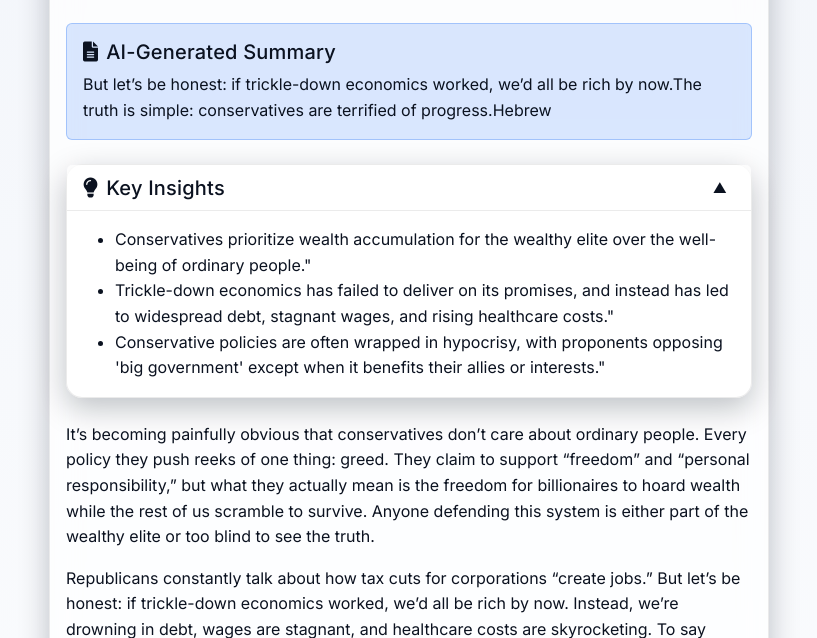
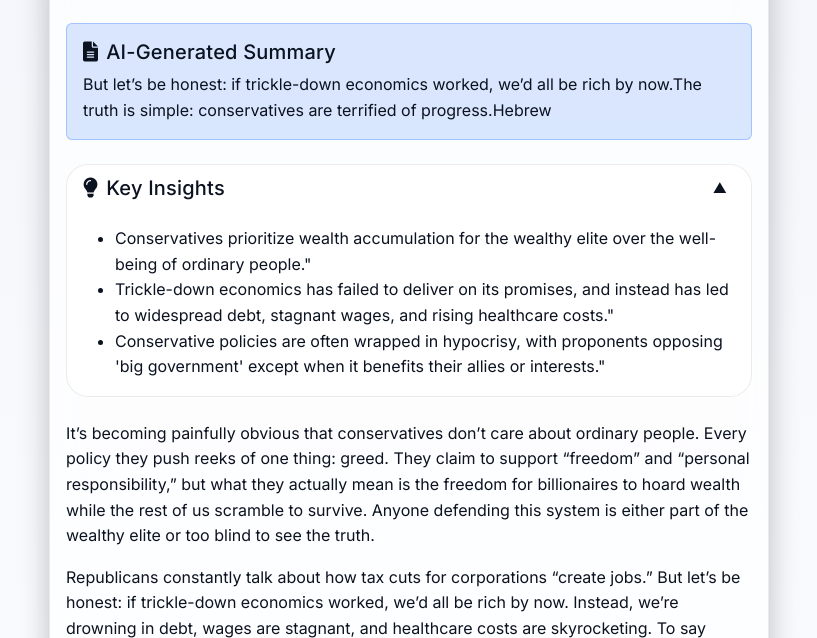
Before and after one commit to NacirChahine/news-ai-advance, a Django app: page /news/article/26/ in a window 1280 px wide. Shown: the part 784-1422 px from the top of the page, without its empty margins (45-862 px from the left). Run offline with Django 5.2, Linux system fonts and the light colour scheme; data comes from the database, SQL or seed files in the repository.

Commit message:
Refine Key Insights interactions: enhance accessibility with aria-expanded support, make header fully clickable, and update styles for improved consistency and user experience.

```diff
--- a/static/css/site.css
+++ b/static/css/site.css
@@ -493,6 +493,17 @@ a.btn.btn-primary:has(.fa-book-reader):focus { transition: none !important; tran
 /* Visual cue for clickable area (functionality wired in JS) */
 .card-header:has([data-bs-target="#keyInsightsCollapse"]) { cursor: pointer; }
 
+
+/* Key Insights: remove underline, reduce elevation, make header fully clickable */
+.key-insights-card .card-header { border-bottom: 0 !important; text-decoration: none !important; box-shadow: none !important; }
+#keyInsightsHeader { cursor: pointer; }
+.key-insights-card .card-header h5, .key-insights-card .card-header .btn { text-decoration: none !important; }
+/* Keep nested Key Insights card flat (no lift) to match article content */
+.key-insights-card, .key-insights-card:hover, .key-insights-card:focus-within { transform: none !important; }
+/* Light theme: minimize shadow and avoid layering issues */
+[data-theme="light"] .card-body > .key-insights-card { box-shadow: none !important; z-index: auto !important; border-radius: 22px; transform: none !important;}
+[data-theme="light"] .key-insights-card .card-header { box-shadow: none !important; z-index: auto !important; border-radius: 22px;}
+
 /* Source detail: ensure the top info card does not lift on hover */
 [aria-label="breadcrumb"] + .card,
 [aria-label="breadcrumb"] + .card:hover,
--- a/static/js/article_detail.js
+++ b/static/js/article_detail.js
@@ -173,8 +173,13 @@
 document.addEventListener('DOMContentLoaded', function(){
   const btn = document.querySelector('[data-bs-target="#keyInsightsCollapse"]');
   const collapseEl = document.getElementById('keyInsightsCollapse');
+  const header = document.getElementById('keyInsightsHeader');
   if (!btn || !collapseEl) return;
-  const update = () => { btn.textContent = collapseEl.classList.contains('show') ? '▲' : '▼'; };
+  const update = () => {
+    const isOpen = collapseEl.classList.contains('show');
+    btn.textContent = isOpen ? '▲' : '▼';
+    if (header) header.setAttribute('aria-expanded', isOpen ? 'true' : 'false');
+  };
   update();
   collapseEl.addEventListener('shown.bs.collapse', update);
   collapseEl.addEventListener('hidden.bs.collapse', update);
--- a/templates/news_aggregator/article_detail.html
+++ b/templates/news_aggregator/article_detail.html
@@ -74,8 +74,8 @@
 
                         {% if article.insights.all|length > 0 %}
                         {% if not request.user.is_authenticated or request.user.preferences.enable_key_insights %}
-                        <div class="card mb-4">
-                            <div class="card-header bg-light d-flex justify-content-between align-items-center">
+                        <div class="card key-insights-card mb-4">
+                            <div id="keyInsightsHeader" class="card-header bg-light d-flex justify-content-between align-items-center" role="button" aria-controls="keyInsightsCollapse" aria-expanded="true">
                                 <h5 class="mb-0"><i class="fas fa-lightbulb me-2"></i>Key Insights</h5>
                                 <button class="btn btn-sm btn-outline-secondary" type="button"
                                         data-bs-toggle="collapse" data-bs-target="#keyInsightsCollapse"
```
